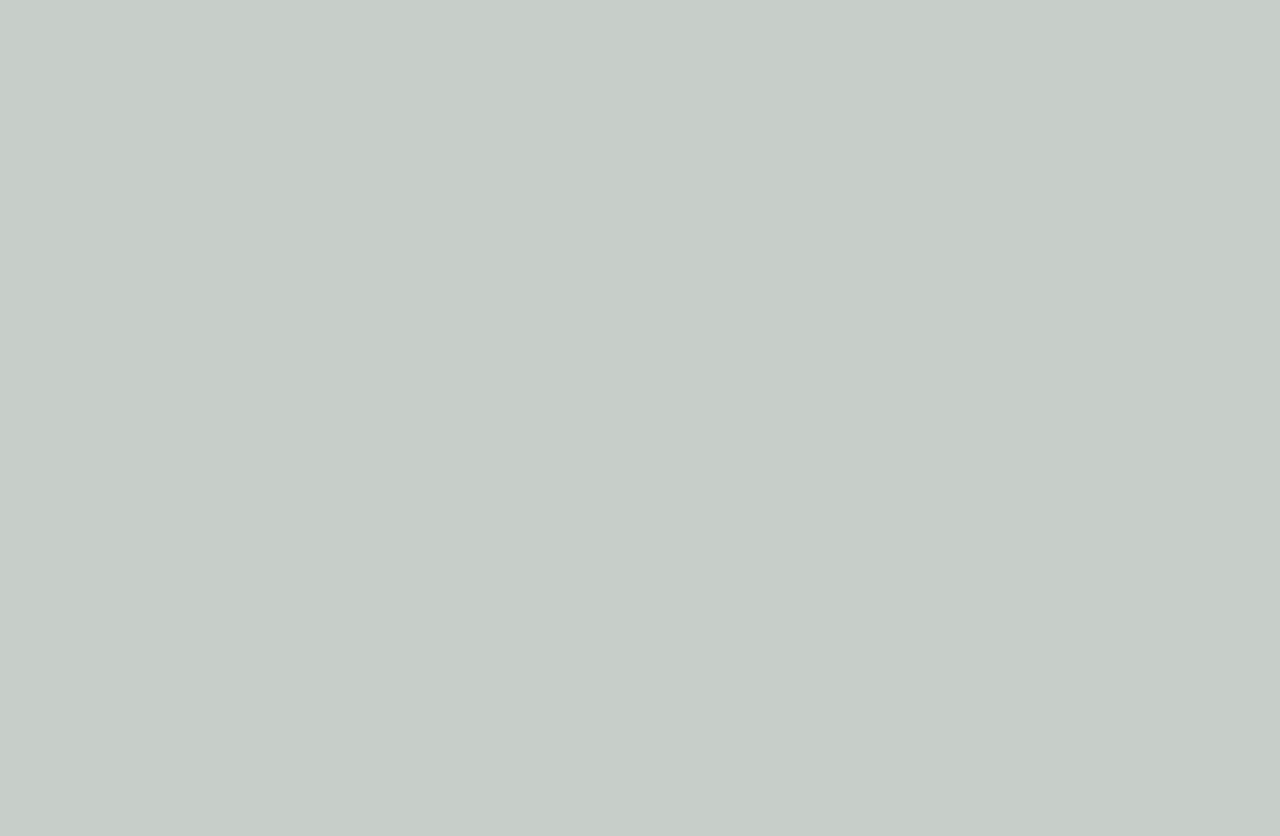
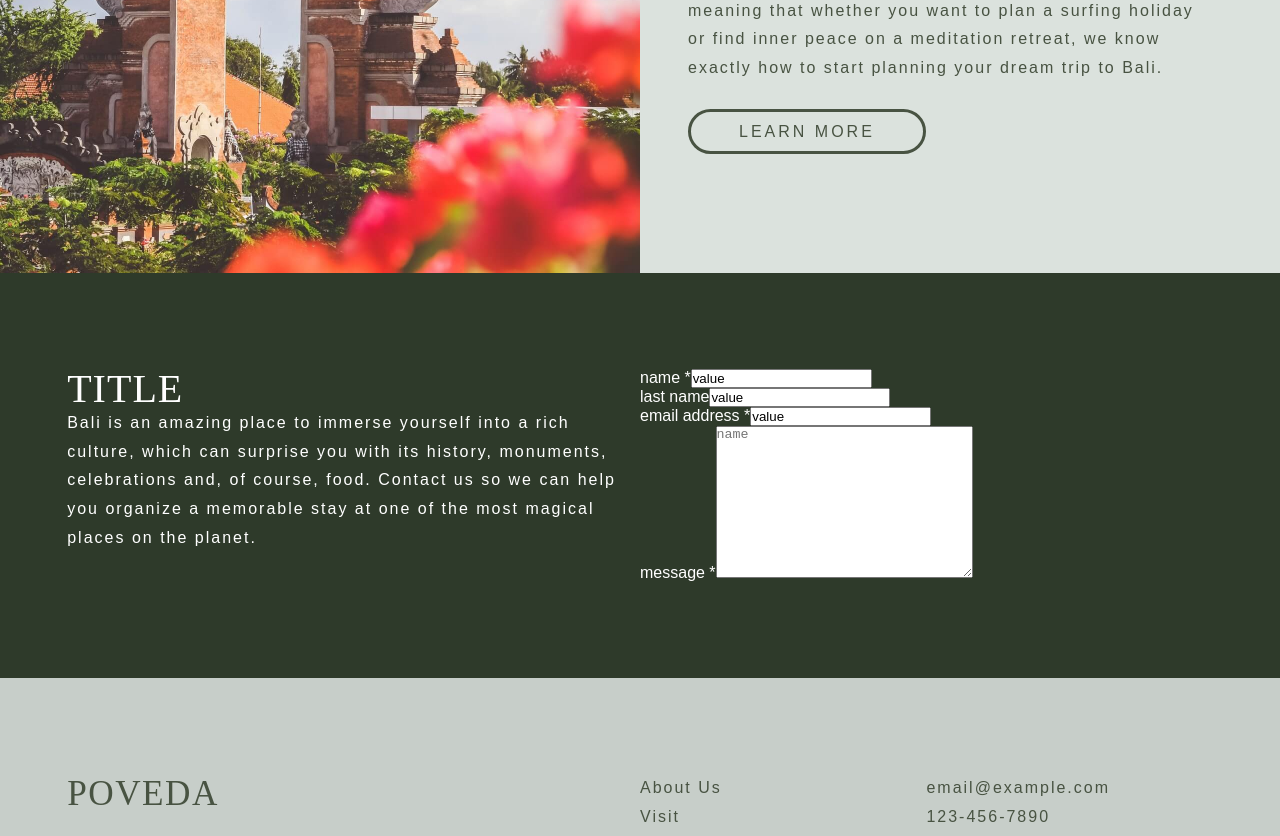
Before and after one commit to SutheeDev/react-poveda, a React (Vite) app in the folder client/: page /Pricing in a window 1280 px wide. Shown: the part 1780-2616 px from the top of the page. Before the commit the page ends 1854 px from the top, so only its background shows below. Built offline with nearby package versions, Linux system fonts and the light colour scheme.

Commit message:
initially styled the Invitation component / fixed padding bugs in the Package component

```diff
--- a/client/src/components/Form.jsx
+++ b/client/src/components/Form.jsx
@@ -1,4 +1,61 @@
+import styled from "styled-components";
+
 const Form = () => {
-  return <div>Form</div>;
+  return (
+    <div>
+      <div className="form-rows">
+        <label htmlFor="name" className="label">
+          name *
+        </label>
+        <input
+          type="text"
+          name="name"
+          id="name"
+          value="value"
+          placeholder="name"
+          className="input"
+        />
+      </div>
+      <div className="form-rows">
+        <label htmlFor="lastname" className="label">
+          last name
+        </label>
+        <input
+          type="text"
+          name="lastname"
+          id="lastname"
+          value="value"
+          placeholder="name"
+          className="input"
+        />
+      </div>
+      <div className="form-rows">
+        <label htmlFor="email" className="label">
+          email address *
+        </label>
+        <input
+          type="email"
+          name="email"
+          id="email"
+          value="value"
+          placeholder="name"
+          className="input"
+        />
+      </div>
+      <div className="form-rows">
+        <label htmlFor="message" className="label">
+          message *
+        </label>
+        <textarea
+          name="message"
+          id="message"
+          cols="30"
+          rows="10"
+          placeholder="name"
+          className="input"
+        />
+      </div>
+    </div>
+  );
 };
 export default Form;
--- a/client/src/components/Invitation.jsx
+++ b/client/src/components/Invitation.jsx
@@ -6,8 +6,8 @@ const Invitation = () => {
     <Wrapper>
       <div className="invite-container">
         <div className="form-info-container">
-          <h1>title</h1>
-          <p>
+          <h1 className="title">title</h1>
+          <p className="info">
             Bali is an amazing place to immerse yourself into a rich culture,
             which can surprise you with its history, monuments, celebrations
             and, of course, food. Contact us so we can help you organize a
@@ -24,4 +24,44 @@ const Invitation = () => {
 };
 export default Invitation;
 
-const Wrapper = styled.section``;
+const Wrapper = styled.section`
+  background-color: var(--green-1);
+  color: var(--white);
+  padding: 6em var(--side-contain-sm);
+
+  .info {
+    font-size: 0.85rem;
+    line-height: 1.8;
+    letter-spacing: 2px;
+    /* margin-top: 2em; */
+  }
+
+  @media screen and (min-width: 950px) {
+    padding: 6em 0;
+    .invite-container {
+      display: flex;
+      align-items: flex-start;
+
+      padding: 0 var(--side-contain-950);
+      max-width: var(--side-contain-max);
+      margin: 0 auto;
+    }
+    .form-info-container,
+    .form-container {
+      width: 50%;
+    }
+
+    .title {
+      font-size: 2.5rem;
+    }
+    .info {
+      /* max-width: 850px; */
+      /* margin: 2em auto; */
+    }
+  }
+  @media screen and (min-width: 1200px) {
+    .info {
+      font-size: 1rem;
+    }
+  }
+`;
--- a/client/src/components/Package.jsx
+++ b/client/src/components/Package.jsx
@@ -49,6 +49,7 @@ const Wrapper = styled.section`
     font-size: 4rem;
   }
   @media screen and (min-width: 950px) {
+    padding: 6em 0;
     .container {
       display: flex;
 
--- a/client/src/pages/Pricng.jsx
+++ b/client/src/pages/Pricng.jsx
@@ -1,6 +1,16 @@
 import styled from "styled-components";
-import { Hero, Message, Package, Footer, Invitation } from "../components";
+import {
+  Hero,
+  Message,
+  Package,
+  Footer,
+  Invitation,
+  Article,
+} from "../components";
 import imgUrl from "../assets/images/HERO_07_PRICING.jpg";
+
+// Delete later
+import imgAr1 from "../assets/images/AR_HOME_01.jpg";
 
 const Pricing = () => {
   return (
@@ -20,6 +30,18 @@ const Pricing = () => {
         txColor="var(--white)"
       />
 
+      <Article
+        title="a place to be"
+        pFirst={`It's no coincidence that Bali is one of the top destinations for the Instagram nation. The breathtaking nature, the endless beaches, exotic temples and friendly locals make the island a place for everyone.`}
+        pSecond={`We know Bali better than the backs of our hands, meaning that whether you want to plan a surfing holiday or find inner peace on a meditation retreat, we know exactly how to start planning your dream trip to Bali.`}
+        bgColor="var(--light-grey)"
+        txColor="var(--green-2)"
+        btnHoverColor="var(--white)"
+        btnText="learn more"
+        imgLeft={true}
+        img={imgAr1}
+      />
+
       <Invitation />
 
       <Footer />
```
